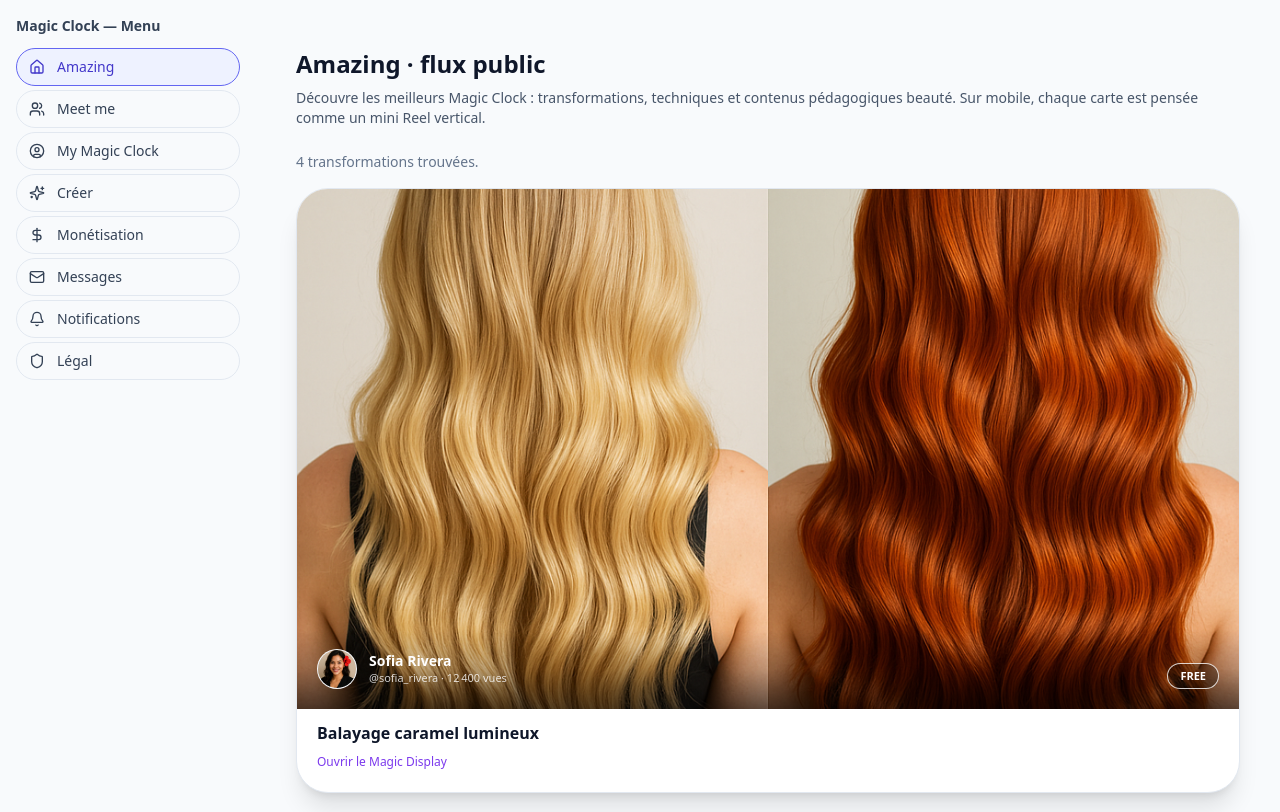
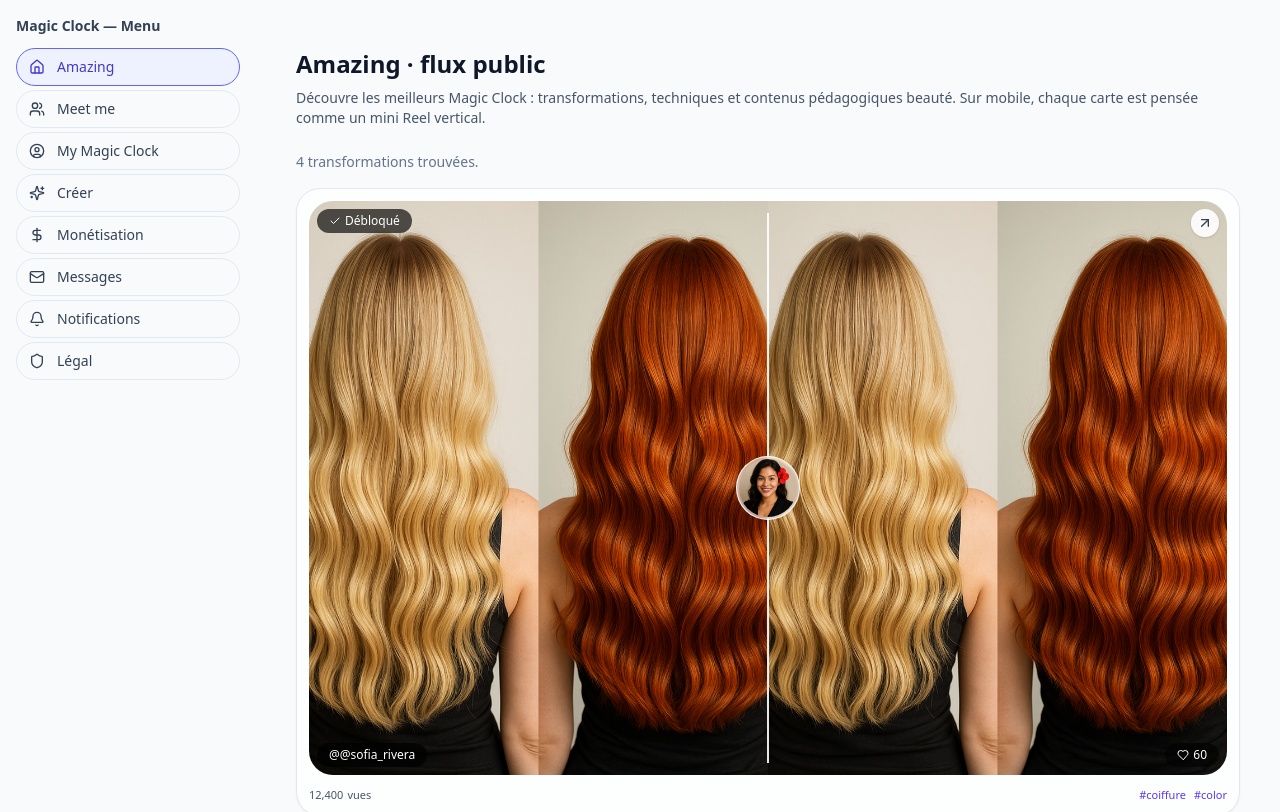
Before and after one commit to welcome-magic-clock/magic-clock-web-mvp, a Next.js app: page / in a window 1280 px wide. Shown: the top 812 px of the page. Built offline with nearby package versions, Linux system fonts and the light colour scheme.

Commit message:
Update FeedCard.tsx

```diff
--- a/features/amazing/FeedCard.tsx
+++ b/features/amazing/FeedCard.tsx
@@ -1,82 +1,14 @@
-// features/amazing/FeedCard.tsx
+"use client";
 
-import Image from "next/image";
-import CREATORS from "@/features/meet/creators";
 import type { FeedCard as FeedCardType } from "@/core/domain/types";
+import MediaCard from "./MediaCard";
 
 type Props = {
   item: FeedCardType;
 };
 
 export default function FeedCard({ item }: Props) {
-  const creator = CREATORS.find((c) => c.handle === item.user);
-
-  return (
-    <article
-      className="
-        rounded-[32px]
-        bg-white
-        shadow-xl
-        border border-slate-200
-        overflow-hidden
-        flex flex-col
-      "
-    >
-      {/* Image avant/après */}
-      <div className="relative w-full overflow-hidden bg-slate-100">
-        <div className="relative h-[420px] sm:h-[520px]">
-          <Image
-            src={item.image}
-            alt={item.title}
-            fill
-            className="object-cover"
-            sizes="(max-width: 640px) 100vw, 600px"
-          />
-        </div>
-
-        {/* Overlay profil créateur */}
-        <div className="pointer-events-none absolute inset-x-0 bottom-0 flex items-end justify-between p-4 sm:p-5 bg-gradient-to-t from-black/60 via-black/20 to-transparent">
-          <div className="flex items-center gap-3 pointer-events-auto">
-            <div className="h-10 w-10 rounded-full overflow-hidden border border-white/70 bg-slate-200">
-              {creator && (
-                <Image
-                  src={creator.avatar}
-                  alt={creator.name}
-                  width={40}
-                  height={40}
-                  className="h-full w-full object-cover"
-                />
-              )}
-            </div>
-            <div className="text-white">
-              <p className="text-sm font-semibold leading-tight">
-                {creator?.name ?? "Créateur inconnu"}
-              </p>
-              <p className="text-[11px] opacity-80">
-                {creator?.handle} · {item.views.toLocaleString("fr-CH")} vues
-              </p>
-            </div>
-          </div>
-
-          {/* Badges d’accès (FREE / ABO / PPV) */}
-          <div className="flex gap-2 pointer-events-auto">
-            <span className="rounded-full border border-white/80 bg-black/30 px-3 py-1 text-[11px] font-semibold text-white">
-              {item.access}
-            </span>
-          </div>
-        </div>
-      </div>
-
-      {/* Titre & lien détail (MVP simple) */}
-      <div className="px-4 pb-4 pt-3 sm:px-5 sm:pb-5">
-        <h2 className="text-sm font-semibold sm:text-base">{item.title}</h2>
-        <a
-          href={`/display/${item.id}`}
-          className="mt-2 inline-block text-[12px] font-medium text-violet-600 hover:underline"
-        >
-          Ouvrir le Magic Display
-        </a>
-      </div>
-    </article>
-  );
+  // On délègue tout l’affichage à MediaCard,
+  // qui gère déjà l’avatar centré, le lock, les vues, etc.
+  return <MediaCard item={item} />;
 }
```
